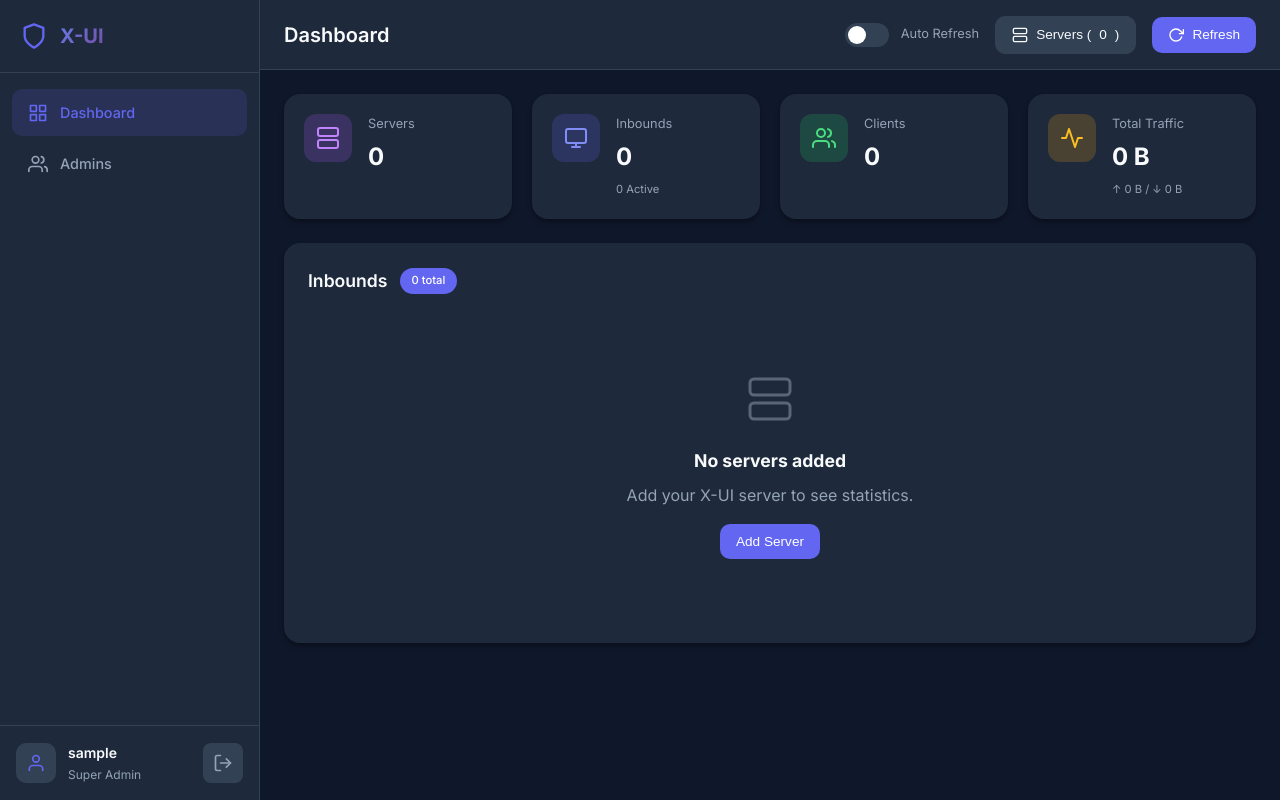
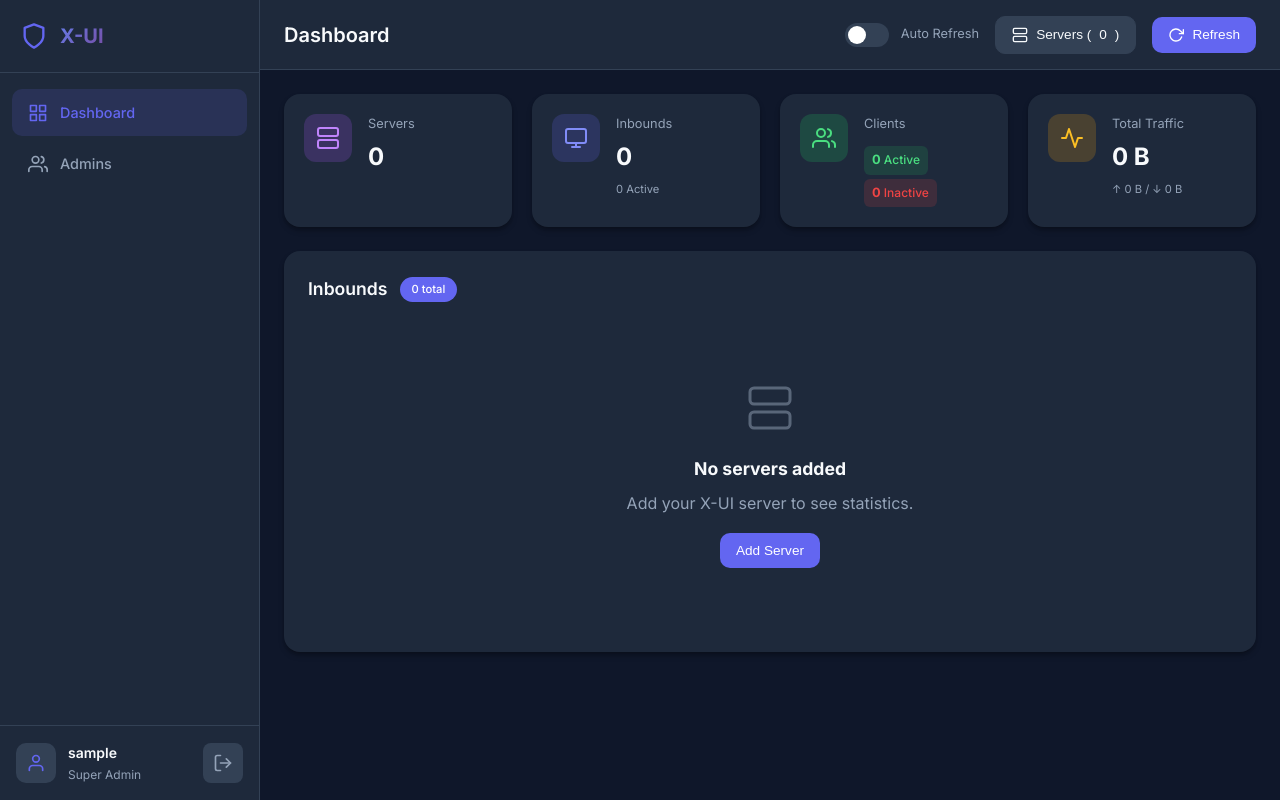
Before and after one commit to yoyoraya/eve-xui-manager, a Flask app: page / in a window 1280 px wide. Run offline with Flask 3, Linux system fonts and the light colour scheme; the visitor is signed in with stand-in values (Sample User, id 1); data that the repository does not hold is empty.

Commit message:
Show active and inactive client counts with distinct colors
Modify backend to calculate active and inactive client counts, and update frontend to display these counts with distinct colored badges.

Replit-Commit-Author: Agent
Replit-Commit-Session-Id: ebdb0b25-180b-451d-aa1f-25f4e4ae31e7
Replit-Commit-Checkpoint-Type: full_checkpoint
Replit-Commit-Event-Id: 70b4b8cc-2320-4cf9-aadb-852a33b16bb9
Replit-Commit-Screenshot-Url: https://storage.googleapis.com/screenshot-production-us-central1/0e375db7-bc54-4f62-b3e6-158c9aa804fc/ebdb0b25-180b-451d-aa1f-25f4e4ae31e7/JThBto4

```diff
--- a/app.py
+++ b/app.py
@@ -392,6 +392,8 @@ def process_inbounds(inbounds, server):
     total_upload = 0
     total_download = 0
     total_clients = 0
+    active_clients = 0
+    inactive_clients = 0
     active_inbounds = 0
 
     for inbound in inbounds:
@@ -475,6 +477,12 @@ def process_inbounds(inbounds, server):
             total_download += down
             total_clients += len(clients)
 
+            for client in clients:
+                if client.get('enable', True):
+                    active_clients += 1
+                else:
+                    inactive_clients += 1
+
             if inbound.get('enable', False):
                 active_inbounds += 1
 
@@ -507,6 +515,8 @@ def process_inbounds(inbounds, server):
         "total_inbounds": len(inbounds),
         "active_inbounds": active_inbounds,
         "total_clients": total_clients,
+        "active_clients": active_clients,
+        "inactive_clients": inactive_clients,
         "total_upload": format_bytes(total_upload),
         "total_download": format_bytes(total_download),
         "total_traffic": format_bytes(total_upload + total_download),
@@ -724,6 +734,8 @@ def api_refresh():
         "total_inbounds": 0,
         "active_inbounds": 0,
         "total_clients": 0,
+        "active_clients": 0,
+        "inactive_clients": 0,
         "upload_raw": 0,
         "download_raw": 0
     }
@@ -764,6 +776,8 @@ def api_refresh():
         total_stats["total_inbounds"] += stats["total_inbounds"]
         total_stats["active_inbounds"] += stats["active_inbounds"]
         total_stats["total_clients"] += stats["total_clients"]
+        total_stats["active_clients"] += stats["active_clients"]
+        total_stats["inactive_clients"] += stats["inactive_clients"]
         total_stats["upload_raw"] += stats["upload_raw"]
         total_stats["download_raw"] += stats["download_raw"]
 
--- a/static/style.css
+++ b/static/style.css
@@ -456,6 +456,37 @@ input:checked + .slider:before {
     margin-top: 4px;
 }
 
+.client-counts {
+    display: flex;
+    flex-direction: column;
+    gap: 4px;
+    margin-top: 8px;
+}
+
+.stat-count {
+    font-size: 0.75rem;
+    font-weight: 500;
+    padding: 4px 8px;
+    border-radius: 6px;
+    display: inline-block;
+    width: fit-content;
+}
+
+.stat-count.active-count {
+    background: rgba(34, 197, 94, 0.15);
+    color: #4ade80;
+}
+
+.stat-count.inactive-count {
+    background: rgba(239, 68, 68, 0.15);
+    color: #ef4444;
+}
+
+.count-value {
+    font-weight: 700;
+    font-size: 0.8rem;
+}
+
 .inbounds-section {
     background: var(--bg-card);
     border-radius: 16px;
--- a/templates/dashboard.html
+++ b/templates/dashboard.html
@@ -72,7 +72,10 @@
         </div>
         <div class="stat-info">
             <span class="stat-label">Clients</span>
-            <span class="stat-value" id="stat-clients">0</span>
+            <div class="client-counts">
+                <span class="stat-count active-count"><span class="count-value" id="stat-active-clients">0</span> Active</span>
+                <span class="stat-count inactive-count"><span class="count-value" id="stat-inactive-clients">0</span> Inactive</span>
+            </div>
         </div>
     </div>
     <div class="stat-card">
@@ -276,7 +279,8 @@
         document.getElementById('stat-servers').textContent = serverCount || 0;
         document.getElementById('stat-inbounds').textContent = stats?.total_inbounds || 0;
         document.getElementById('stat-active').textContent = `${stats?.active_inbounds || 0} Active`;
-        document.getElementById('stat-clients').textContent = stats?.total_clients || 0;
+        document.getElementById('stat-active-clients').textContent = stats?.active_clients || 0;
+        document.getElementById('stat-inactive-clients').textContent = stats?.inactive_clients || 0;
         document.getElementById('stat-traffic').textContent = stats?.total_traffic || '0 B';
         document.getElementById('stat-upload').textContent = `↑ ${stats?.total_upload || '0 B'}`;
         document.getElementById('stat-download').textContent = `↓ ${stats?.total_download || '0 B'}`;
```
Also changed, not shown: attached_assets/targeted_element_1764513189486.png (added).
